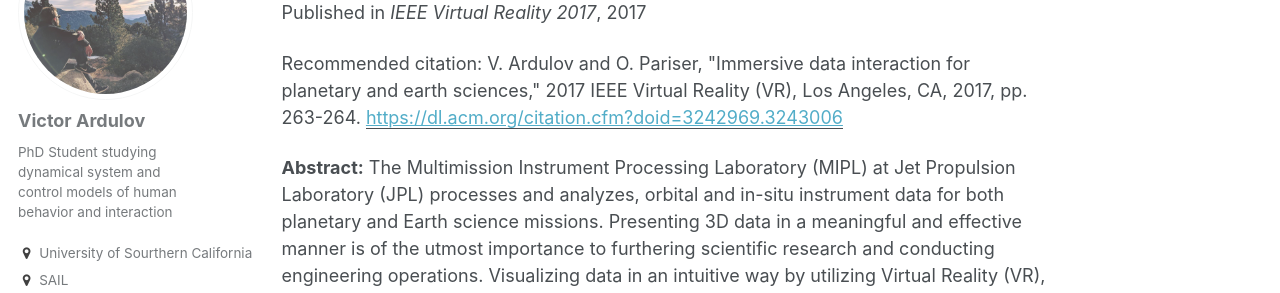
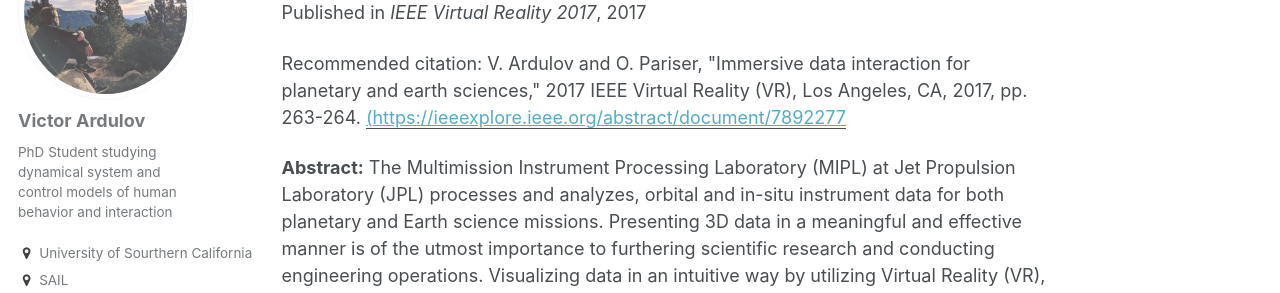
Before and after one commit to VArdulov/vardulov.github.io, a Jekyll site: the page built from _publications/2017-03-18-Immerisive-data-interaction-for-planetary-and-earth-sciences.md, in a window 1280 px wide and 1109 px high. Shown: the part 193-486 px from the top of the window. Built offline with Jekyll 4.4.1, drawn with Linux system fonts in a browser that asks for light colours; some web fonts are replaced; part of the change alters nothing that is shown.

Commit message:
small errors in paper

```diff
--- a/_publications/2017-03-18-Immerisive-data-interaction-for-planetary-and-earth-sciences.md
+++ b/_publications/2017-03-18-Immerisive-data-interaction-for-planetary-and-earth-sciences.md
@@ -1,11 +1,11 @@
 ---
 title: "Immersive data interaction for planetary and earth sciences"
 collection: publications
-permalink: publications/2017-03-18-Immerisive-data-interaction-for-planetary-and-earth-sciences
+permalink: /publication/2017-03-18-Immerisive-data-interaction-for-planetary-and-earth-sciences
 excerpt: 'This paper documents the work surrounding early data visualization and mission planning in VR for NASA JPL'
 date: 2017-03-18
 venue: 'IEEE Virtual Reality 2017'
-paperurl: 'https://dl.acm.org/citation.cfm?doid=3242969.3243006'
+paperurl: '(https://ieeexplore.ieee.org/abstract/document/7892277'
 citation: 'V. Ardulov and O. Pariser, "Immersive data interaction for planetary and earth sciences," 2017 IEEE Virtual Reality (VR), Los Angeles, CA, 2017, pp. 263-264.'
 ---
 
```
